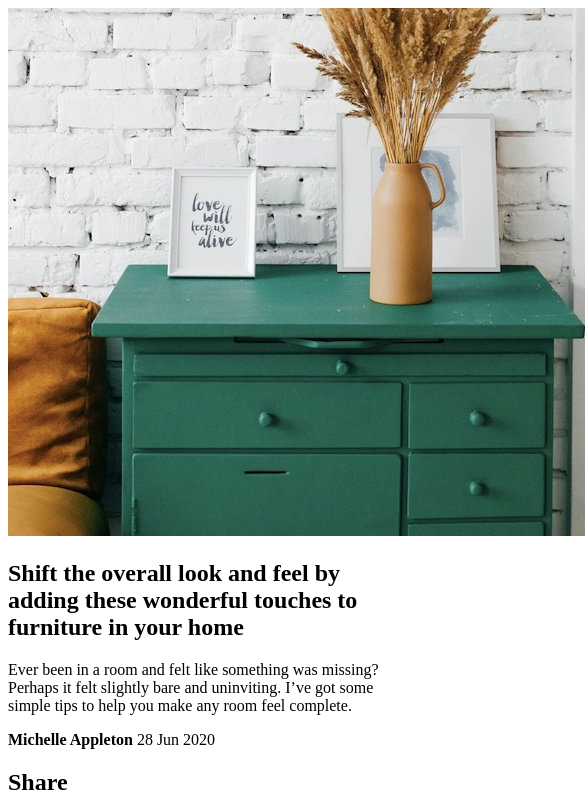
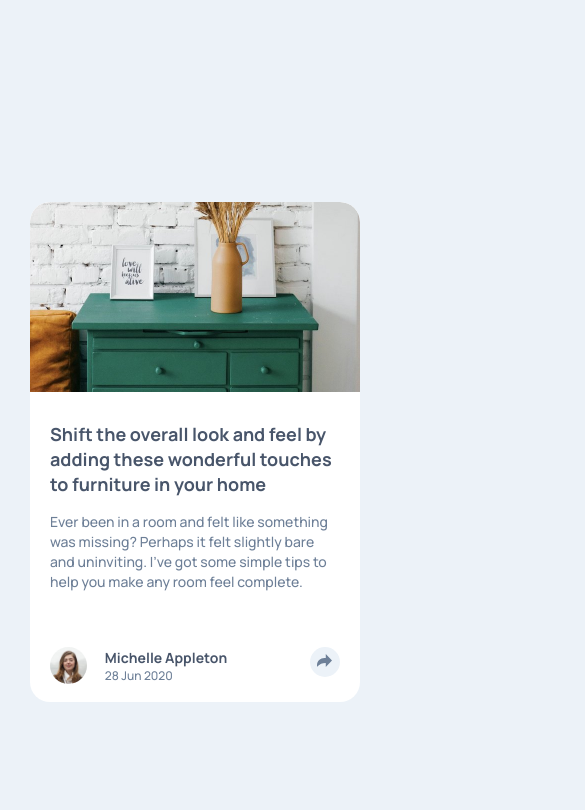
Before and after one commit to beatrizg-m/article-preview-component, a plain HTML site: page index.html in a window 390 px wide. Shown: the top 810 px of the page, 585 px wide, since content can reach past the window. Drawn offline with Linux system fonts and the light colour scheme.

Commit message:
Mobile version

```diff
--- a/index.html
+++ b/index.html
@@ -12,8 +12,9 @@
 </head>
 <body>
 
+  <div class="card">
+    <div class="image-card"></div>
     <div class="publication">
-    <img src="images/drawers.jpg">
       <h2>
         Shift the overall look and feel by adding these wonderful
         touches to furniture in your home
@@ -24,22 +25,29 @@
         to help you make any room feel complete.
       </p>
     </div>
+    <div class="user">
 
-  <div class="user">
+      <img class="image-profile" src="images/avatar-michelle.jpg">
+      <div class="information-user">
         <strong>Michelle Appleton</strong>
         <span>28 Jun 2020</span>
       </div>
+      <button class="button-share"><img class="button-icon" src="images/icon-share.svg" alt="share"></button>
 
-  <div class="share">
-    <h2>Share</h2>
-    <div class="icons">
-      <img src="images/icon-facebook.svg">
-      <img src="images/icon-twitter.svg">
-      <img src="images/icon-pinterest.svg">
-      <img src="images/icon-share.svg">
-    </div>
     </div>
 
+    <div class="share disable">
+      <div class="icons-share">
+        <h4>SHARE</h4>
+        <img class="icon" src="images/icon-facebook.svg">
+        <img class="icon" src="images/icon-twitter.svg">
+        <img class="icon" src="images/icon-pinterest.svg">
+      </div>
+      <button class="button-share"><img src="images/icon-share.svg"></button>
+    </div>
+
+
+  </div>
   <script src="script.js"></script>
   <!-- <div class="attribution">
     Challenge by <a href="https://www.frontendmentor.io?ref=challenge" target="_blank">Frontend Mentor</a>.
--- a/script.js
+++ b/script.js
@@ -0,0 +1,15 @@
+const userInformation = document.querySelector('.user');
+const share = document.querySelector('.share')
+const buttonShare = document.querySelectorAll('.button-share')
+console.log(share);
+
+userInformation.addEventListener('click', (e) => {
+    e.preventDefault();
+    userInformation.classList.add('disable');
+    share.classList.remove('disable');
+})
+
+share.addEventListener('click', (e) => {
+    userInformation.classList.remove('disable');
+    share.classList.add('disable');
+})
--- a/style.css
+++ b/style.css
@@ -0,0 +1,148 @@
+@import url('https://fonts.googleapis.com/css2?family=Manrope:wght@500;700&display=swap');
+/*font-family: 'Manrope', sans-serif;*/
+
+* {
+    margin: 0;
+    box-sizing: border-box;
+}
+
+body {
+    display: flex;
+    flex-direction: column;
+    justify-content: center;
+    align-items: center;
+    background-color: hsl(210, 46%, 95%);
+    font-family: 'Manrope', sans-serif;
+}
+
+body, html {
+    height: 100%;
+}
+
+.image {
+    width: 300px;
+    height: 240px;
+}
+.card {
+    overflow: hidden;
+    margin-top: 60px;
+    width: 330px;
+    height: 500px;
+    border-radius: 20px;
+    background-color: #ffffff;
+    position: relative;
+}
+
+.image-card {
+   width: 330px;
+   height: 190px;
+   border-radius: 20px 20px 0px 0px;
+   background-image: url(images/drawers.jpg);
+   background-position: center;
+   background-size: cover;
+   margin-bottom: 10px;
+}
+
+.publication {
+    padding: 20px;
+}
+
+.publication h2 {
+    font-size: 18px;
+    line-height: 25px;
+    color: hsl(217, 19%, 35%);
+    margin-bottom: 15px;
+}
+
+.publication p {
+    color: hsl(214, 17%, 51%);
+    font-size: 14px;
+    line-height: 20px;
+    margin-bottom: 10px;
+}
+
+.user {
+    width: 100%;
+    padding: 20px;
+    padding-bottom: 18px;
+    display: flex;
+    flex-direction: row;
+    gap: 15px;
+    position: absolute;
+    bottom: 0;
+    justify-content: space-between;
+}
+
+.image-profile {
+    width: 37px;
+    height: 37px;
+    border-radius: 50px;
+}
+
+.information-user{
+    padding-right: 65px;
+    margin: auto;
+    display: flex;
+    flex-direction: column;
+}
+
+.information-user strong {
+    font-size: 14px;
+    color: hsl(217, 19%, 35%);
+}
+
+.information-user span {
+    font-size: 12px;
+    color: hsl(214, 17%, 51%);
+}
+
+.button-icon {
+    width: 15px;
+}
+
+.button-share {
+    min-width: 30px;
+    min-height: 30px;
+    max-width: 30px;
+    max-height: 30px;
+    border-radius: 50%;
+    padding: 5px;
+    border-style: none;
+    background-color: hsl(210, 46%, 95%);
+}
+
+.share {
+    display: flex;
+    flex-direction: row;
+    background-color: hsl(217, 19%, 35%);
+    align-items: center;
+    width: 100%;
+    gap: 10px;
+    padding: 25px;
+    padding-left: 20px;
+    padding-right: 20px;
+    position: absolute;
+    bottom: 0;
+    justify-content: space-between;
+}
+
+.icons-share{
+    display: flex;
+    flex-direction: row;
+    gap: 15px;
+}
+
+.share h4 {
+    font-weight: 500;
+    color: hsl(214, 17%, 51%);
+    letter-spacing: 5px;
+    font-size: 14px;
+}
+
+.share .icon {
+    min-width: 20px;
+}
+
+.disable {
+    display: none;
+}
```
Lines whose indentation alone changed are shown as unchanged.
